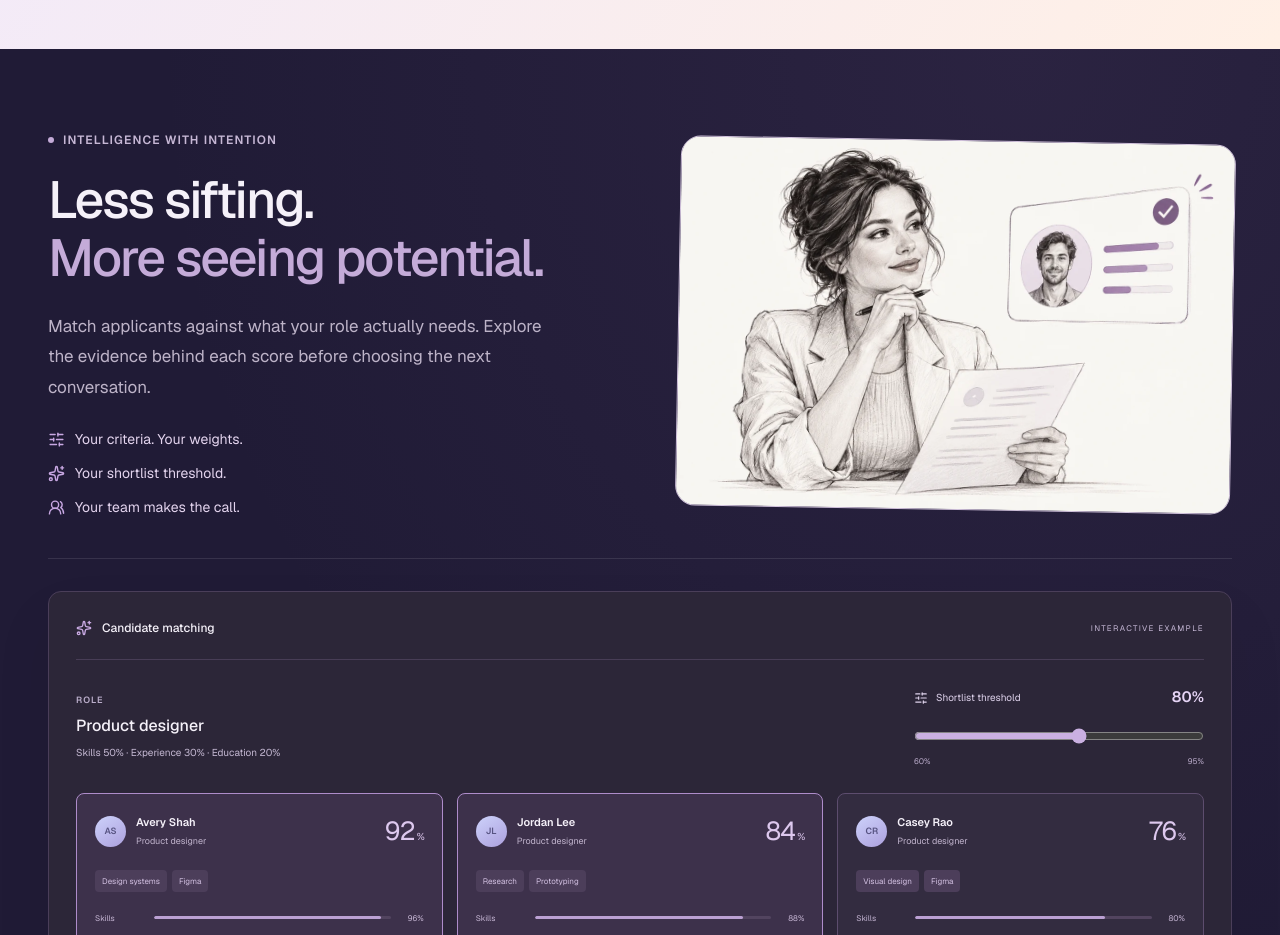
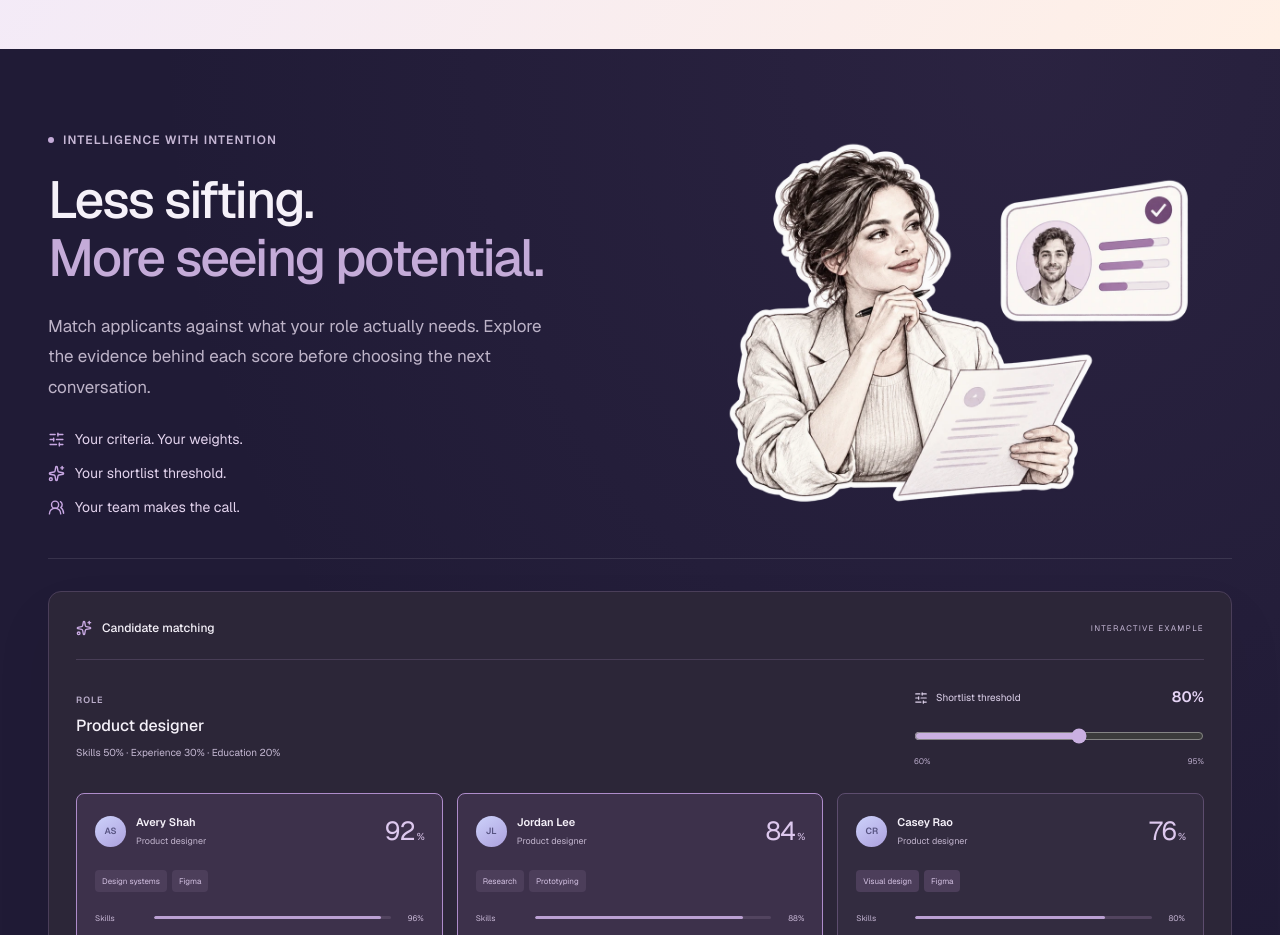
Before and after one commit to hitten04/wellgenz, a Next.js app: page / in a window 1280 px wide. Shown: the part 2880-3815 px from the top of the page. Built offline with nearby package versions, Linux system fonts and the light colour scheme.

Commit message:
Add transparent white-outlined matching artwork

```diff
--- a/src/app/home-refresh.css
+++ b/src/app/home-refresh.css
@@ -582,3 +582,7 @@
 .interview-sketch-note strong{font-size:15px}
 .interview-sketch-note p{font-size:12px}
 }
+
+/* White-edged matching artwork floats directly on the dark section. */
+.home-matching .home-matching-cutout{background:transparent;border:0;border-radius:0;overflow:visible;transform:none}
+.home-matching .home-matching-cutout>img{display:block;width:100%;height:auto;max-height:none;aspect-ratio:1.5;object-fit:contain;background:transparent}
--- a/src/app/page.tsx
+++ b/src/app/page.tsx
@@ -73,7 +73,7 @@ export default function Home() {
       <div className="container">
         <div className="home-story-grid">
           <Reveal><SectionHeading light eyebrow="Intelligence with intention" title={<>Less sifting.<br /><span>More seeing potential.</span></>}>Match applicants against what your role actually needs. Explore the evidence behind each score before choosing the next conversation.</SectionHeading><div className="home-matching-principles"><span><SlidersHorizontal size={17} aria-hidden="true"/>Your criteria. Your weights.</span><span><Sparkles size={17} aria-hidden="true"/>Your shortlist threshold.</span><span><UsersRound size={17} aria-hidden="true"/>Your team makes the call.</span></div></Reveal>
-          <Reveal className="home-art home-matching-art"><Image src="/images/matching-human-v2.webp" alt="A recruiter reviewing a resume beside a simple candidate profile with skill indicators" width={1536} height={1024} sizes="(max-width: 759px) 90vw, 45vw"/></Reveal>
+          <Reveal className="home-art home-matching-art home-matching-cutout"><Image src="/images/matching-outlined.webp" alt="A recruiter reviewing a resume beside a simple candidate profile with skill indicators" width={1536} height={1024} sizes="(max-width: 759px) 90vw, 45vw"/></Reveal>
         </div>
         <Reveal className="home-demo-wrap"><MatchingDemo /></Reveal>
       </div>
```
Also changed, not shown: public/images/matching-outlined.webp (added).
